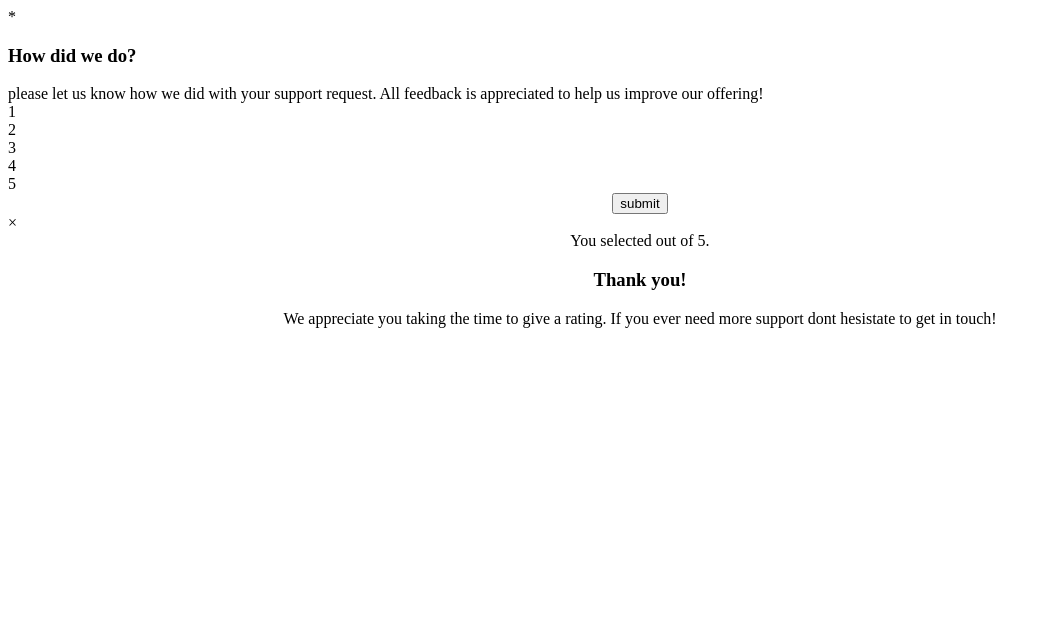
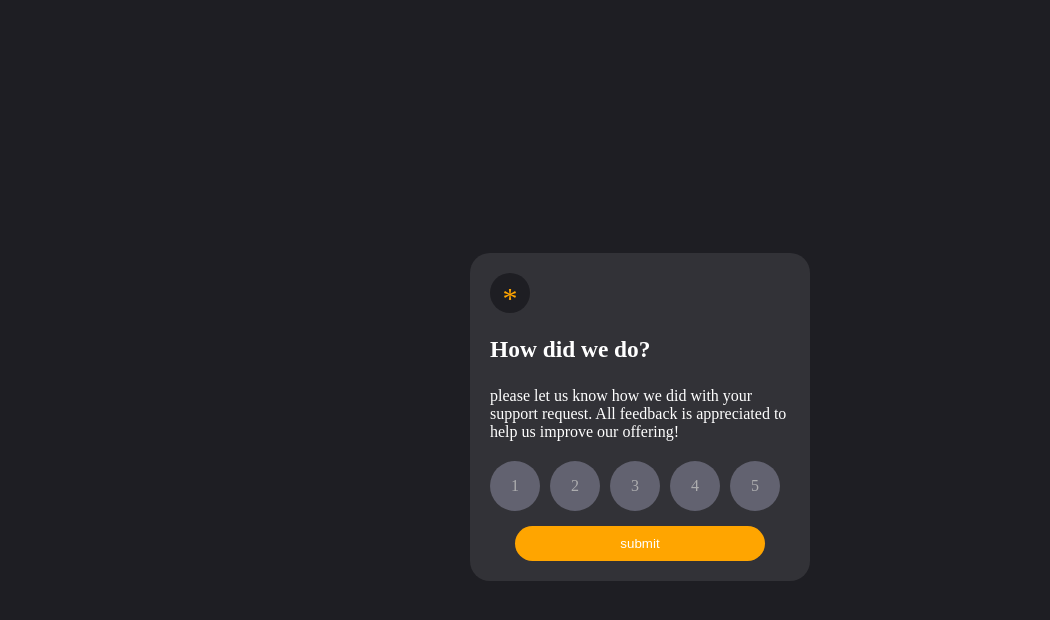
Before and after one commit to Holargee/Rating, a plain HTML site: page Index.html in a window 1280 px wide. Shown: the whole page, without its empty margins (0-1050 px from the left). Drawn offline with Linux system fonts and the light colour scheme.

Commit message:
Update Index.html

```diff
--- a/Index.html
+++ b/Index.html
@@ -4,8 +4,8 @@
 				<meta charset="UTF-8">
 <meta name="viewport"content="width=device-width,initial-scale=1.0">
 				<title>Rating</title>
-<link rel="stylesheet"href="f-rating.css">
-<script src="f-rating.js" defer></script>
+<link rel="stylesheet"href="rating.css">
+<script src="rating.js" defer></script>
 </head>
 <body>
 				<div class="body1">
```
